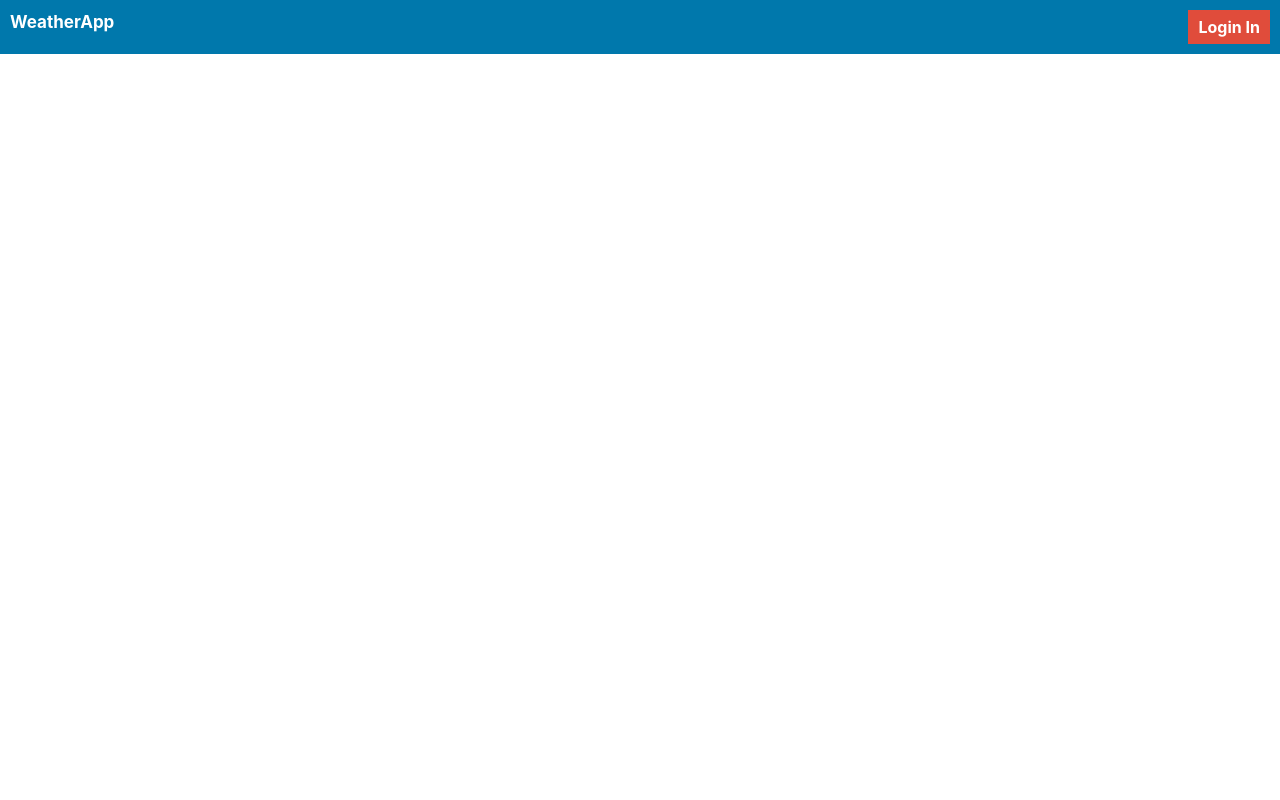
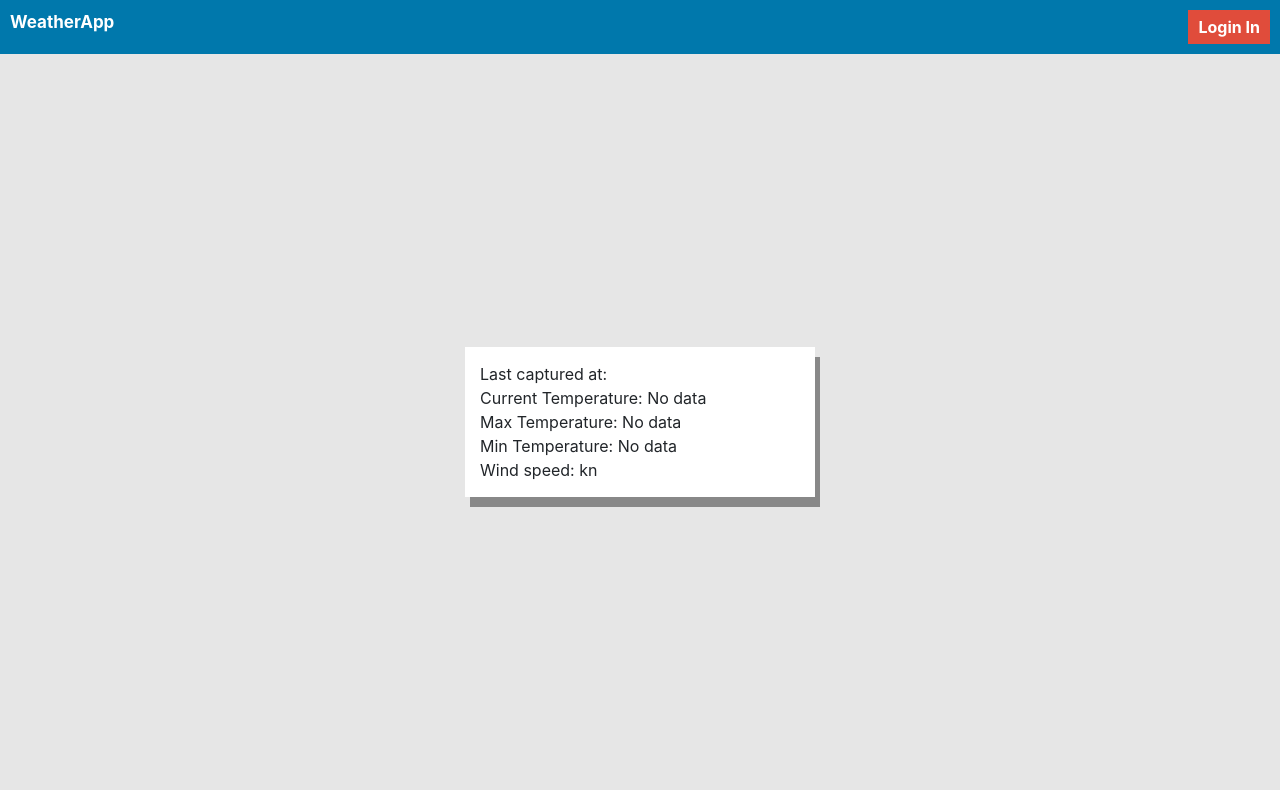
Before and after one commit to Sohitri216/WeatherApp, an Angular app: page /dashboard in a window 1280 px wide. Built offline with nearby package versions, Linux system fonts and the light colour scheme; no server answers.

Commit message:
Dashboard in progress

```diff
--- /dev/null
+++ b/src/app/common/pipes/temp.pipe.ts
@@ -0,0 +1,14 @@
+import { Pipe, PipeTransform } from '@angular/core';
+
+
+@Pipe({ name: 'temp' })
+export class Temp implements PipeTransform {
+	transform(value: number): string {
+		console.log('val:',value);
+		if (!value) return 'No data';
+
+		let val = value - 273.15;
+		return Math.ceil(val) +'\xB0C';
+
+	};
+}
--- a/src/app/weather/components/dashboard/dashboard.component.html
+++ b/src/app/weather/components/dashboard/dashboard.component.html
@@ -1,3 +1,18 @@
-<div>
-
+<div class="wrapper">
+    <div class="weather-card">
+        <div class="inner">
+            <p>{{weatherData?.city?.name}}</p>
+            <p>{{weatherToday?.dt_txt | date:'fullDate'}}</p>
+            <p>Last captured at:
+                <span>{{weatherToday?.dt_txt|date:'shortTime'}}</span>
+            </p>
+            <p>Current Temperature: {{weatherToday?.main?.temp|temp}}</p>
+            <p>Max Temperature: {{weatherToday?.main?.temp_max|temp}}</p>
+            <p>Min Temperature: {{weatherToday?.main?.temp_min|temp}}</p>
+            <p>{{weatherToday?.weather[0]?.description}}</p>
+            <p>Wind speed:
+                <span>{{weatherToday?.wind?.speed}}kn</span>
+            </p>
+        </div>
+    </div>
 </div>
--- a/src/app/weather/components/dashboard/dashboard.component.scss
+++ b/src/app/weather/components/dashboard/dashboard.component.scss
@@ -0,0 +1,23 @@
+.wrapper{
+    display: table;
+    position: absolute;
+    height: 92%;
+    width: 100%;
+    background-color: #e6e6e6;
+    .weather-card{
+        display: table-cell;
+        vertical-align: middle;
+        .inner{
+            width: 350px;
+            margin: 0 auto;
+            // text-align: center;
+            box-shadow: 5px 10px #888888;
+            margin: 0 auto;
+            background-color: #fff;
+            padding: 15px;
+            p{
+                margin-bottom:0;
+            }
+        }
+    }
+}
--- a/src/app/weather/components/dashboard/dashboard.component.ts
+++ b/src/app/weather/components/dashboard/dashboard.component.ts
@@ -1,6 +1,8 @@
 import { Component, OnInit } from '@angular/core';
 import { DataService } from '../../../common/services/dataservice.service';
 import { WeatherService } from '../../services/weatherservice.service';
+// import { Temp } from '../../../common/pipes/temp.pipe';
+import { Geo, WeatherToday } from './geo';
 import { Observable } from 'rxjs/Rx';
 
 @Component({
@@ -9,7 +11,8 @@ import { Observable } from 'rxjs/Rx';
 	styleUrls: ['./dashboard.component.scss']
 })
 export class DashboardComponent implements OnInit {
-	weatherData: any;
+	weatherData: Geo;
+	weatherToday:WeatherToday;
 	constructor(
 		private _httpService: DataService,
 		private geoService: WeatherService
@@ -26,10 +29,14 @@ export class DashboardComponent implements OnInit {
 
 	getGeoAPI(lat, lon, count) {
 		console.log('geoAPI:', lat, lon, count);
-		this.geoService.getGeoData(lat, lon, count).subscribe(data => {
-			// this.weatherData = data.query.results;
-			this.weatherData = data;
-			console.log('Geo Data:', data);
+		this.geoService.getGeoData(lat, lon, count).subscribe((data: Geo) => {
+			if (data) {
+				this.weatherData = data;
+				this.weatherToday=this.weatherData.list[0];
+				console.log('Weather data', this.weatherData);
+				console.log('Weather Today',this.weatherToday);
+			}
+
 		}, err => {
 			console.error(err)
 
--- a/src/app/weather/weather.module.ts
+++ b/src/app/weather/weather.module.ts
@@ -6,7 +6,7 @@ import { DashboardComponent } from './components/dashboard/dashboard.component';
 import { DetailsComponent } from './components/details/details.component';
 import { DataService } from '../common/services/dataservice.service';
 import { WeatherService } from './services/weatherservice.service';
-
+import { Temp } from "../common/pipes/temp.pipe";
 
 @NgModule({
 	imports: [
@@ -16,7 +16,8 @@ import { WeatherService } from './services/weatherservice.service';
 	],
 	declarations: [
 		DetailsComponent,
-		DashboardComponent
+		DashboardComponent,
+		Temp
 	],
 	exports: [
 		DashboardComponent,
```
Also changed, not shown: src/app/weather/components/dashboard/geo.ts (+17 -0 lines).
